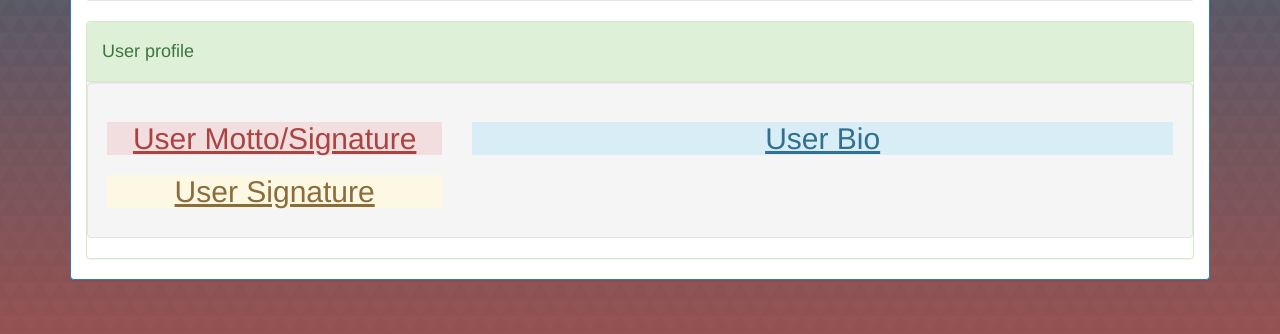
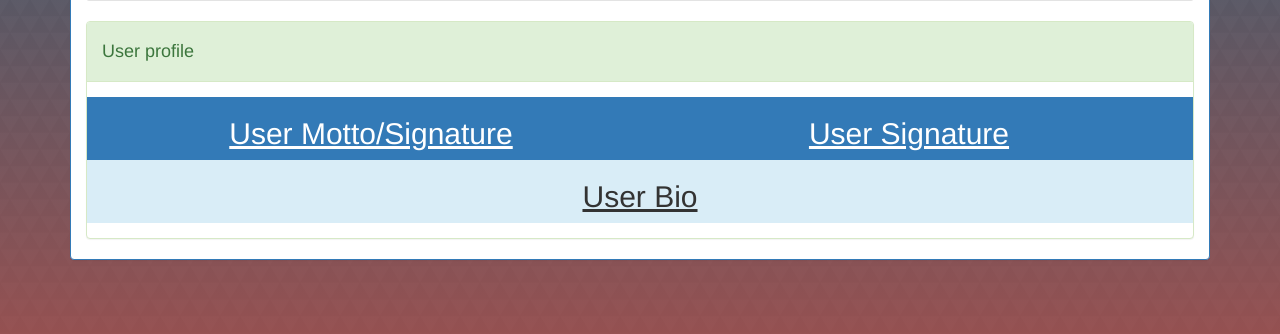
Before and after one commit to Tthomas63/gpy_site, a Django app: page /profile/7 in a window 1280 px wide. Shown: the part 434-768 px from the top of the page. Run offline with Django 3.2, Linux system fonts and the light colour scheme; data comes from the database, SQL or seed files in the repository; some libraries are stand-ins or nearby versions.

Commit message:
Various tweaks

```diff
--- a/gpy_main/static/css/style.css
+++ b/gpy_main/static/css/style.css
@@ -33,3 +33,8 @@ body {
   margin-top:2%;
   margin-right:32%;
 }
+
+.gpy-border-radius-sm {
+  border: solid black 1px;
+  border-radius: 5px;
+}
--- a/gpy_main/templates/gpy_main/about.html
+++ b/gpy_main/templates/gpy_main/about.html
@@ -15,6 +15,9 @@
                 <strong>Automatic Ranking on Ulx Sync</strong>
             </div>
             <div class="alert alert-danger" role="alert">
+                <strong>User profiles/User profile editing</strong>
+            </div>
+            <div class="alert alert-danger" role="alert">
                 <strong>Steam Authentication</strong>
             </div>
             <div class="alert alert-warning" role="alert">
--- a/gpy_main/templates/gpy_main/profile.html
+++ b/gpy_main/templates/gpy_main/profile.html
@@ -17,41 +17,42 @@
                         <div class="col-md-4">
                             <h3>Steam Profile:</h3>
                             <a class="btn btn-lg btn-danger" href="{{ viewed_user.profileurl }}">View Steam Profile</a>
-                            {% if user.is_authenticated %}
-                                {% if user == viewed_user %}
-                                    <br>
-                                    <a href="{% url "profile_edit" steam_id=user.steamid %}"
-                                       class="btn btn-xs btn-danger">Edit
-                                        G-Py Profile</a>
-                                {% endif %}
-                            {% endif %}
                         </div>
                         <div align="right" class="col-md-4">
                             <img class="gpy_profile_avatar_border" src="{{ viewed_user.avatarmedium }}">
                         </div>
+                        {% if user.is_authenticated %}
+                            {% if user == viewed_user %}
+                                <div align="center" class="col-sm-12">
+                                    <h3>G-Py Edit Profile:</h3>
+                                    <a class="btn btn-xs btn-danger" href="{% url "profile_edit" steam_id=viewed_user.steamid %}">Edit Profile</a>
+                                </div>
+
+                            {% endif %}
+                        {% endif %}
                     </div>
                 </div>
                 <div class="panel panel-success">
                     <div align="left" class="panel-heading">
                         <h4>User profile</h4>
                     </div>
-                    <div class="panel-body well">
+                    <div class="panel-body">
                         <div class="row">
-                            <div class="col-lg-4">
-                                <div class="alert-danger">
-                                    <h2><u>User Motto/Signature</u></h2>
+                            <div class="">
+                                <div class="col-sm-12 bg-primary">
+                                    <div class="col-sm-6">
+                                            <h2><u>User Motto/Signature</u></h2>
+                                        {{ viewed_user.gpy_profile.motto|markdownify|safe }}
+                                    </div>
+                                    <div class="col-sm-6">
+                                            <h2><u>User Signature</u></h2>
+                                        {{ viewed_user.gpy_profile.signature|markdownify|safe }}
+                                    </div>
                                 </div>
-                                {{ viewed_user.gpy_profile.motto|markdownify|safe }}
-                                <div class="alert-warning">
-                                    <h2><u>User Signature</u></h2>
+                                <div class="bg-info col-lg-12">
+                                        <h2><u>User Bio</u></h2>
+                                    {{ viewed_user.gpy_profile.bio|markdownify|safe }}
                                 </div>
-                                {{ viewed_user.gpy_profile.signature|markdownify|safe }}
-                            </div>
-                            <div class="col-lg-8">
-                                <div class="alert-info">
-                                    <h2><u>User Bio</u></h2>
-                                </div>
-                                {{ viewed_user.gpy_profile.bio|markdownify|safe }}
                             </div>
                         </div>
                     </div>
```
Also changed, not shown: gpy_main/templates/gpy_main/profile_edit.html (+5 -2 lines).
